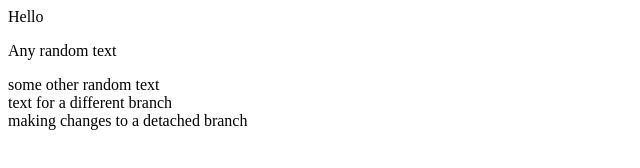
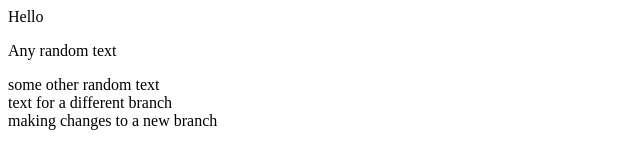
Before and after one commit to Rwiddha/Repo-1, a plain HTML site: page index.html in a window 1280 px wide. Shown: the full height of the page, 0-640 px from the left. Drawn offline with Linux system fonts and the light colour scheme.

```diff
--- a/index.html
+++ b/index.html
@@ -2,4 +2,4 @@
 <p>Any random text</p>
 <div>some other random text</div>
 <div>text for a different branch</div>
-<div>making changes to a detached branch</div>
+<div>making changes to a new branch</div>
```
